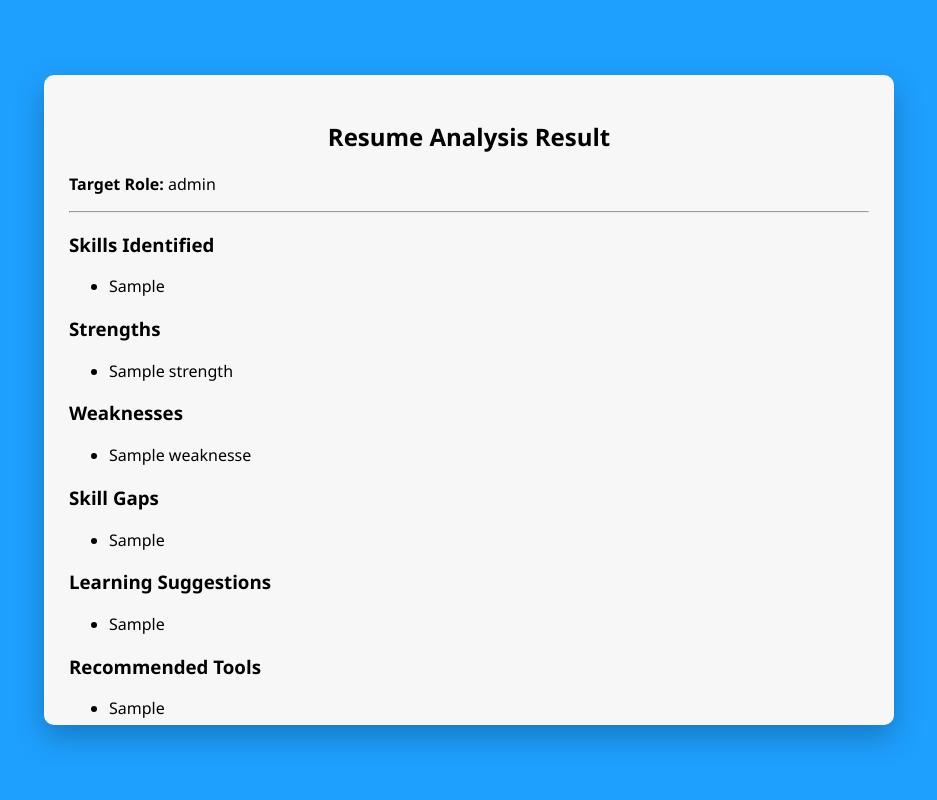
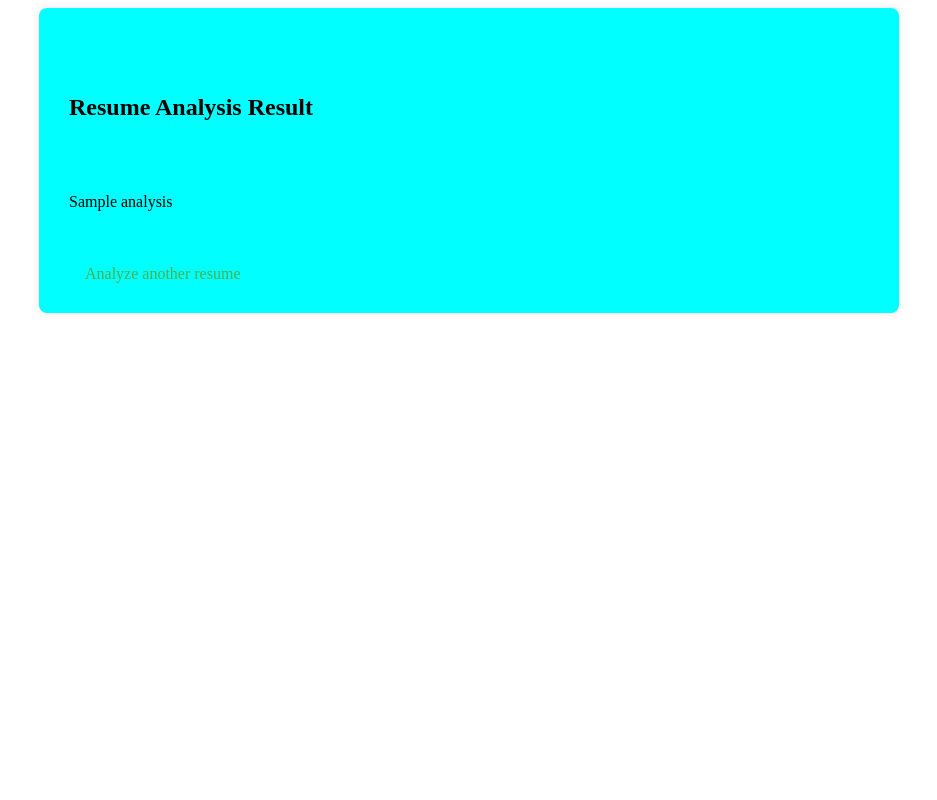
Before and after one commit to jayanthkumar2507/csv_project, a Flask app: template templates/result.html in a window 1280 px wide. Shown: the whole page, without its empty margins (171-1108 px from the left). Run offline with Flask 3, Linux system fonts and the light colour scheme; the template is opened without the code that fills it: most values are stand-ins (such as "Sample title", 1, 10 or a date in 2020).

```diff
--- a/templates/result.html
+++ b/templates/result.html
@@ -1,74 +1,42 @@
 <!DOCTYPE html>
 <html>
 <head>
-    <title>Resume Analysis Result</title>
-    <link rel="stylesheet" href="{{ url_for('static', filename='style.css') }}">
+    <title>Analysis Result</title>
+    <style>
+        .qq {
+            margin: 0;
+            padding: 0;
+            min-height: 100%;
+            font-family: Arial, sans-serif;
+            background:aqua;
+            display: flex;
+            justify-content: center;
+            align-items: center;
+            height: 100vh;
+        }
+        .container {
+            background:aqua;
+            padding: 30px;
+            border-radius: 8px;
+            max-width: 800px;
+            margin: auto;
+            white-space: pre-wrap;
+            box-shadow: 0 0 10px rgba(0,0,0,0.1);
+        }
+        a {
+            display: inline-block;
+            margin-top: 20px;
+            text-decoration: none;
+            color: #4CAF50;
+        }
+    </style>
 </head>
-<body>
+<body id="qq">
 
-<div class="page">
-<div class="card scroll result-card">
-
-<h2>Resume Analysis Result</h2>
-
-<p><strong>Target Role:</strong> {{ data.target_role }}</p>
-
-<hr>
-
-<h3>Skills Identified</h3>
-<ul>
-{% for i in data.skills_identified %}
-<li>{{ i }}</li>
-{% endfor %}
-</ul>
-
-<h3>Strengths</h3>
-<ul>
-{% for i in data.strengths %}
-<li>{{ i }}</li>
-{% endfor %}
-</ul>
-
-{% if data.weaknesses %}
-<h3>Weaknesses</h3>
-<ul>
-{% for i in data.weaknesses %}
-<li>{{ i }}</li>
-{% endfor %}
-</ul>
-{% endif %}
-
-<h3>Skill Gaps</h3>
-<ul>
-{% for i in data.skill_gaps %}
-<li>{{ i }}</li>
-{% endfor %}
-</ul>
-
-<h3>Learning Suggestions</h3>
-<ul>
-{% for i in data.learning_suggestions %}
-<li>{{ i }}</li>
-{% endfor %}
-</ul>
-
-<h3>Recommended Tools</h3>
-<ul>
-{% for i in data.tools_recommended %}
-<li>{{ i }}</li>
-{% endfor %}
-</ul>
-
-<h3>Internship Recommendations</h3>
-<ul>
-{% for i in data.internship_recommendations %}
-<li>{{ i }}</li>
-{% endfor %}
-</ul>
-
-<a href="/" class="link">Analyze another resume</a>
-
-</div>
+<div class="container">
+    <h2>Resume Analysis Result</h2>
+    <p>{{ analysis }}</p>
+    <a href="/">Analyze another resume</a>
 </div>
 
 </body>
```
